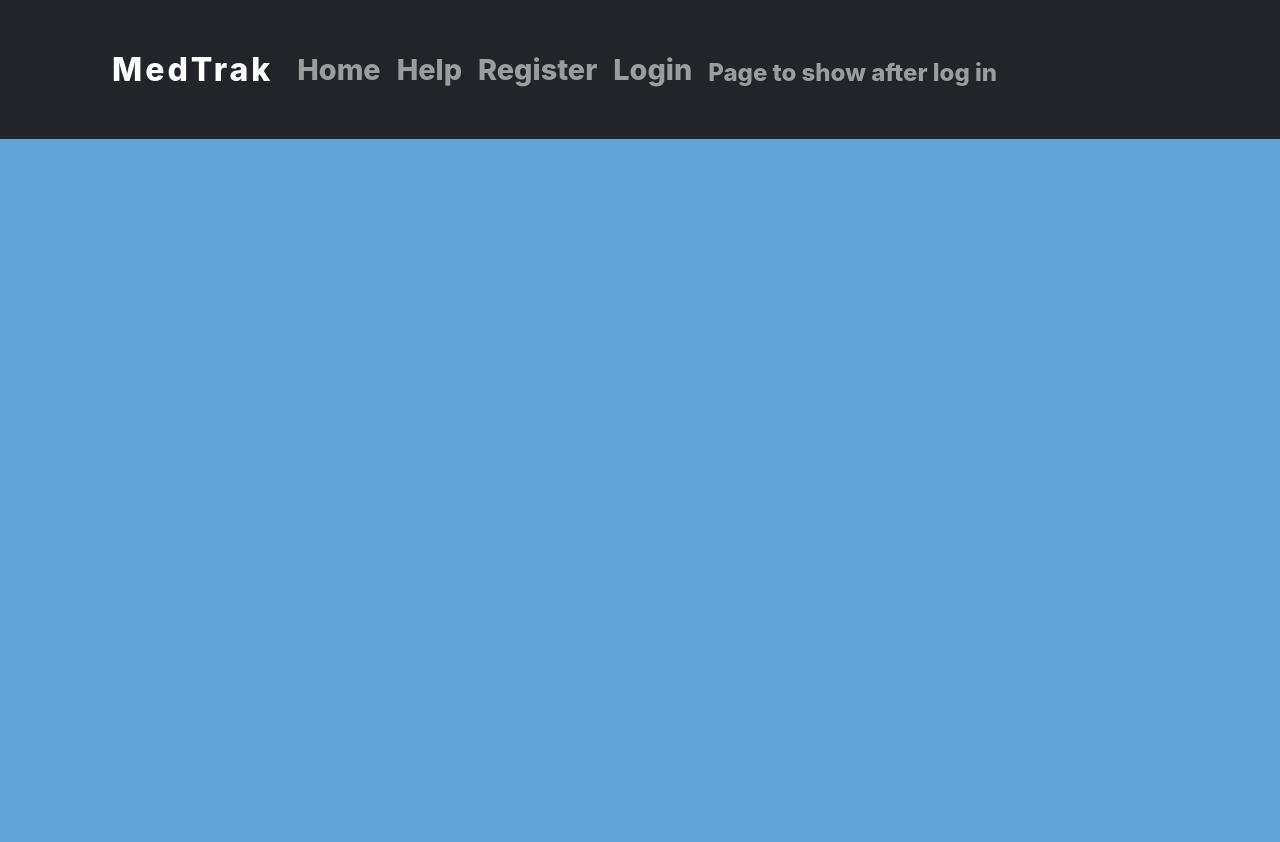
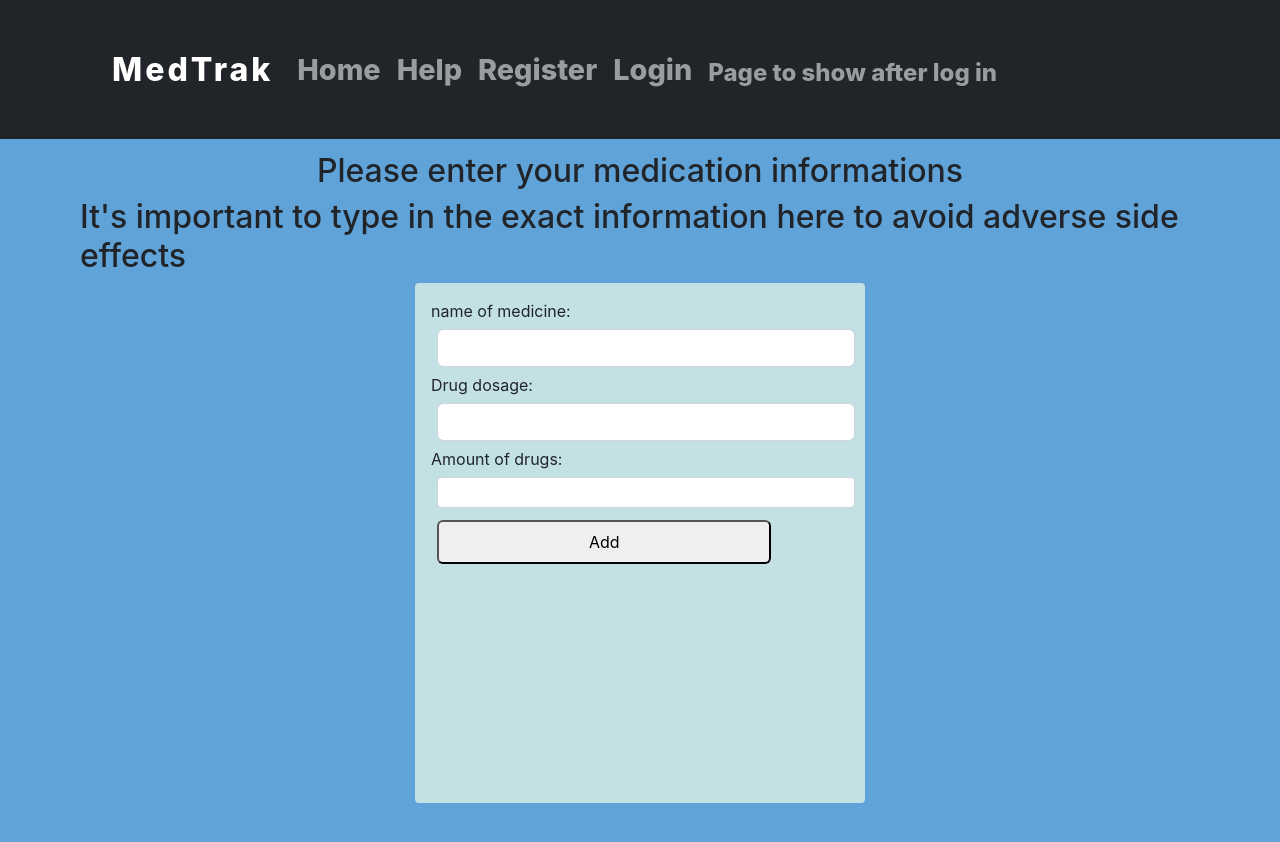
Before and after one commit to 220425-Reston-NET/Alphacode-reactFrontEnd, a React (Create React App) app: page /addmeds in a window 1280 px wide. Shown: the top 842 px of the page. Before the commit the page ends 800 px from the top, so only its background shows below. Built offline with nearby package versions, Linux system fonts and the light colour scheme.

Commit message:
search meds form display

```diff
--- a/src/App.tsx
+++ b/src/App.tsx
@@ -10,9 +10,8 @@ import MedTrak from "./medtraklogo/medtrak.png";
 import ContactUs from "./pages/contactus/ContactUs";
 import InnerPageOne from "./pages/mainpages/InnerPageOne";
 import DrugData from "./pages/drugdata/DrugData";
+import AddMedicine from "./pages/addmedicine/AddMedicine";
 import Drug from "./pages/drugdata/DrugData";
-
-
 
 function App() {
   // const mainUser = {
@@ -26,8 +25,6 @@ function App() {
   //   console.log(details)
   // }
 
-
-
   return (
     <>
       <div style={{ backgroundImage: `url(${MedTrak})` }}></div>
@@ -38,12 +35,10 @@ function App() {
         <Route path="/login" element={<Login />} />
         <Route path="/signup" element={<SignUpForm />} />
         <Route path="/mainpage" element={<InnerPageOne />} />
-        <Route path="/help" element={<ContactUs/>} />
-        <Route path="/drug" element={<DrugData/>} />
+        <Route path="/help" element={<ContactUs />} />
+        <Route path="/drug" element={<DrugData />} />
         {/* <Route path="/model" element={<Drug/>} /> */}
-
-
-
+        <Route path="/addmeds" element={<AddMedicine />} />
 
         <Route path="/about-paragraph" element={<HomePage />} />
       </Routes>
--- /dev/null
+++ b/src/pages/addmedicine/AddMedicine.css
@@ -0,0 +1,18 @@
+/* .add-med {
+  margin-top: 20rem;
+  padding: 30rem;
+} */
+
+/* .view-container{
+    margin-top: 20rem;
+    padding: 20rem;
+} */
+.add-form {
+  margin-top: 3rem;
+  padding: 5rem;
+}
+
+.addmed-welcom{
+  display: flex;
+  justify-content: center;
+}
--- a/src/pages/addmedicine/AddMedicine.tsx
+++ b/src/pages/addmedicine/AddMedicine.tsx
@@ -1,9 +1,106 @@
-import React from 'react'
+import React, { useEffect, useState } from "react";
+import "./AddMedicine.css";
 
 function AddMedicine() {
+  let medName = "";
+  let medDose = 0;
+
+  let quantity = 0;
+
+  const [meds, setMeds] = useState([
+    {
+      userId: 0,
+      medicine: "",
+      medicineDose: 0,
+      medicineQuantity: 0,
+      email: "",
+      password: "",
+    },
+  ]);
+
+  function UpdateMedName(e: React.ChangeEvent<HTMLInputElement>) {
+    medName = e.target.value;
+    console.log(medName);
+  }
+
+  function UpdateMedDose(e: React.ChangeEvent<HTMLInputElement>) {
+    medDose = +e.target.value;
+    console.log(medDose);
+  }
+
+  function UpdateMedQuantity(e: React.ChangeEvent<HTMLInputElement>) {
+    quantity = +e.target.value;
+    console.log(quantity);
+  }
+
+  function onSubmit(e: React.FormEvent<HTMLFormElement>) {
+    fetch(
+      "http://medtrack-env.eba-sqq54brs.us-east-1.elasticbeanstalk.com/User/AddMedicine",
+      {
+        method: "POST",
+        headers: {
+          Accept: "application/json",
+          "Content-Type": "application/json",
+        },
+        body: JSON.stringify({
+          medicne: medName,
+          medicineDose: medDose,
+          medicineQuantity: quantity,
+        }),
+      }
+    );
+  }
+
   return (
-    <div>AddMedicine</div>
-  )
+    <>
+      {/* <div className="view-container"> */}
+      <div></div>
+      <br />
+      <div className="add-form">
+        <form onSubmit={onSubmit}>
+          <h2 className="addmed-welcom">
+            {" "}
+            Please enter your medication informations
+          </h2>
+          <h2>
+            It's important to type in the exact information here to avoid adverse
+            side effects
+          </h2>
+          <div className="inner-form">
+            <div className="form-group">
+              <label htmlFor="name">name of medicine: </label>
+              <input
+                className="form-control form-control-md"
+                type="text"
+                name="medName"
+                onChange={UpdateMedName}
+              />
+            </div>
+            <div className="fom-group">
+              <label htmlFor="name">Drug dosage: </label>
+              <input
+                className="form-control form-control-md"
+                type="text"
+                name="medDose"
+                onChange={UpdateMedDose}
+              />
+            </div>
+            <div className="form-group">
+              <label htmlFor="name"> Amount of drugs: </label>
+              <input
+                className="form-control form-control-sm"
+                type="text"
+                name="quantity"
+                onChange={UpdateMedQuantity}
+              />
+            </div>
+            <input type={"submit"} value={"Add"} className="submit-style" />
+          </div>
+        </form>
+      </div>
+      {/* </div> */}
+    </>
+  );
 }
 
-export default AddMedicine
+export default AddMedicine;
--- a/src/pages/drugdata/DrugData.tsx
+++ b/src/pages/drugdata/DrugData.tsx
@@ -132,6 +132,10 @@ function DrugData() {
   // results.drug.blah
   return (
     <div className="view-container">
+        <Link className="navbar-brand" to={`/addmeds`}>
+          {/* <button>{userEmail}</button> */}
+          <input type={"submit"} value={"AddMeds"} />
+          </Link>
         <div className="view-container">
 
             <h2>user Info from db goes here</h2>
--- a/src/pages/loginpage/Login.tsx
+++ b/src/pages/loginpage/Login.tsx
@@ -37,13 +37,13 @@ function Login() {
 
   // using async to fetch user info to login from DB
   function onSubmit(e: React.FormEvent<HTMLFormElement>) {
-    // e.preventDefault
+    e.preventDefault();
 
     fetch(
       "http://medtrack-env.eba-sqq54brs.us-east-1.elasticbeanstalk.com/User/SearchUserByEmailAndPassword" +
         new URLSearchParams({
-          userEmail: "userEmail",
-          userPassword: "userPassword",
+          userEmail: userEmail,
+          userPassword: userPassword,
         }),
       {}
     )
@@ -77,7 +77,6 @@ function Login() {
 
       <p className="login-welcome">
         Welcome back. MedTrak hope you find strength with each new day.
-
       </p>
       {/* SubmitHandler to getuserinf */}
       <form onSubmit={onSubmit}>
@@ -104,10 +103,10 @@ function Login() {
               onChange={GetCustomerPassword}
             ></input>
           </div>
-          <Link className="poke-link" to={`/drug${userEmail}`}>
-            {/* <button>{userEmail}</button> */}
-            <input type={"submit"} value={"LOGIN"} />
-          </Link>
+          {/* <Link className="poke-link" to={`/drug${userEmail}`}> */}
+          {/* <button>{userEmail}</button> */}
+          <input type={"submit"} value={"LOGIN"} />
+          {/* </Link> */}
         </div>
       </form>
     </>
--- a/src/pages/share/Nav.tsx
+++ b/src/pages/share/Nav.tsx
@@ -62,6 +62,11 @@ function Nav() {
                 Page to show after log in
               </Link>
             </li>
+            <li className="nav-item">
+              <Link to="/addmeds" className="nav-link">
+
+              </Link>
+            </li>
             {/* <li className="nav-item">
               <Link to="/mainpage" className="nav-link">  Iner paaaggee</Link>
             </li> */}
```
